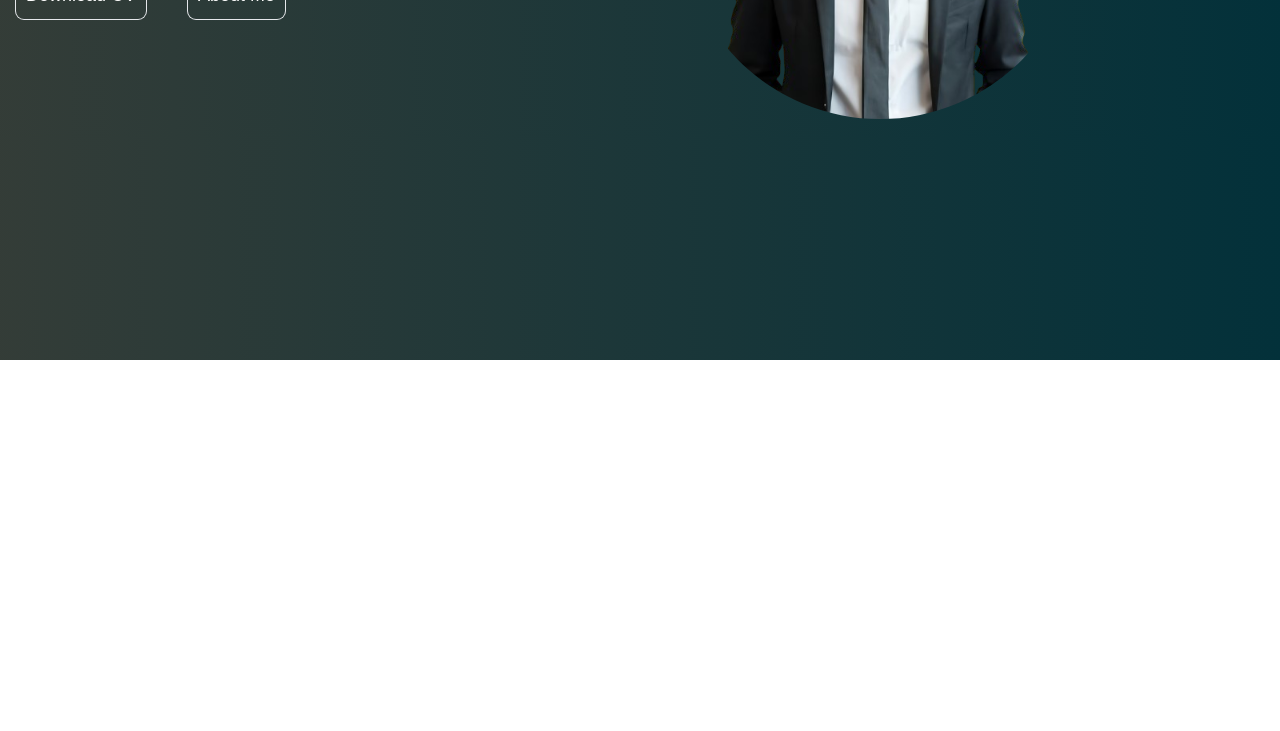
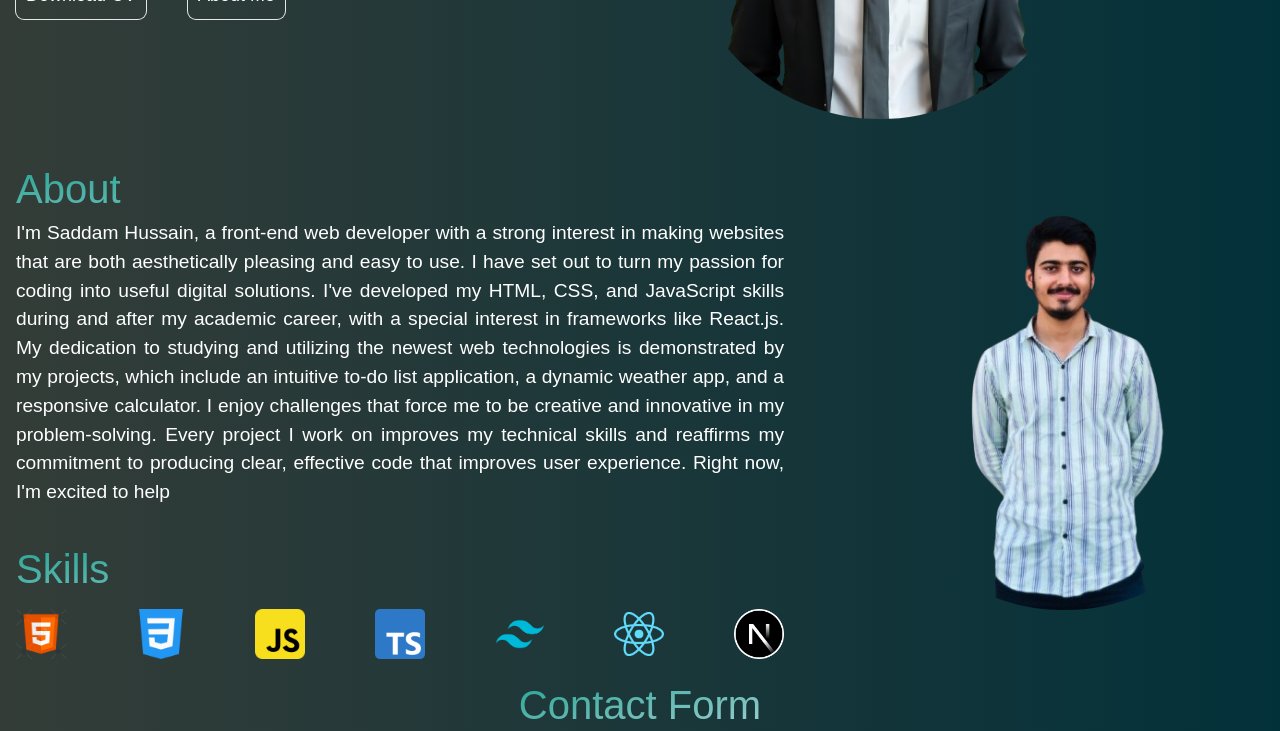
Before and after one commit to sadahussain123567/portfolio, a Next.js app in the folder portfolio-website-using--tailwind-css-main/: page / in a window 1280 px wide. Shown: the part 440-1171 px from the top of the page. Before the commit the page ends 800 px from the top, so only its background shows below. Built offline with nearby package versions, Linux system fonts and the light colour scheme.

Commit message:
Update page.tsx

```diff
--- a/portfolio-website-using--tailwind-css-main/app/page.tsx
+++ b/portfolio-website-using--tailwind-css-main/app/page.tsx
@@ -1,9 +1,12 @@
 import Hero from "@/components/Hero";
-
+import About from "@/components/About";
+import Contact from "@/components/Contact";
 export default function Home() {
   return (
     <div>
       <Hero />
+      <About />
+      <Contact />
     </div>
   );
 }
```
